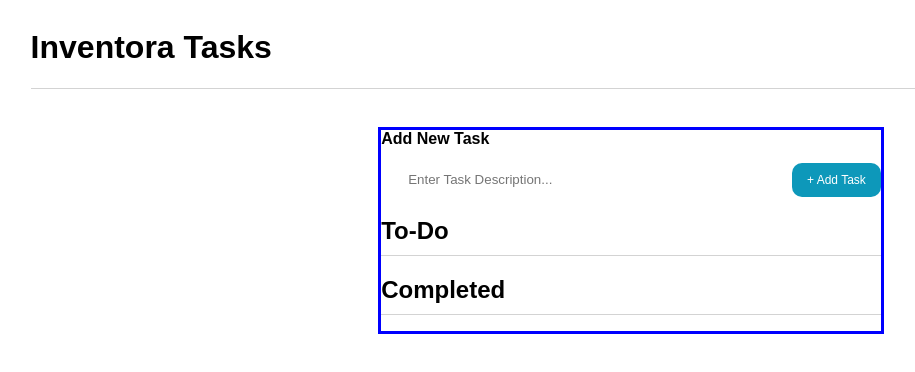
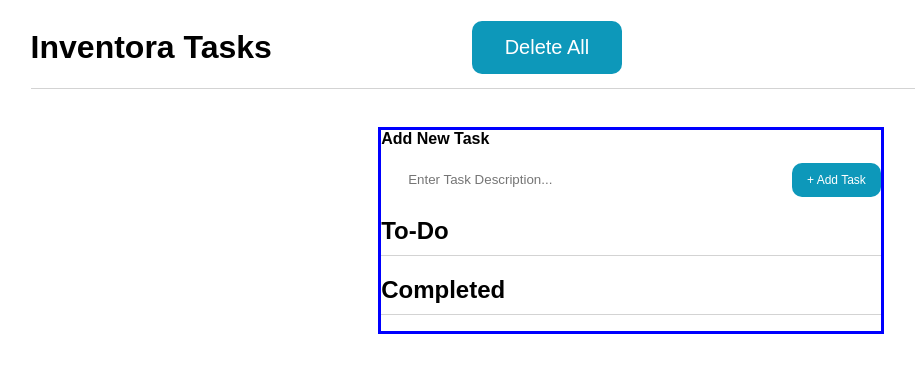
Before and after one commit to adamhinton/inv-todo, a React (Create React App) app: page / in a window 1280 px wide. Shown: the top 372 px of the page, without its empty margins (9-924 px from the left). Built offline with nearby package versions, Linux system fonts and the light colour scheme.

Commit message:
make delete all button and style it

```diff
--- a/src/components/Header.js
+++ b/src/components/Header.js
@@ -4,6 +4,7 @@ const Header = () => {
   return (
     <StyledHeader>
       <h1>Inventora Tasks</h1>
+      <StyledDeleteAllButton>Delete All</StyledDeleteAllButton>
     </StyledHeader>
   );
 };
@@ -17,4 +18,17 @@ const StyledHeader = styled.header`
   margin-left: 5%;
   border-bottom: 1px solid lightgrey;
   margin-bottom: 3%;
+  align-items: center;
 `;
+
+const StyledDeleteAllButton = styled.button`
+  border: none;
+  background-color: #0d98ba;
+  width: 150px;
+  color: white;
+  height: 50%;
+  margin-left: 200px;
+  font-size: 1.25rem;
+  padding: 15px 30px;
+  border-radius: 10px;
+`;
```
